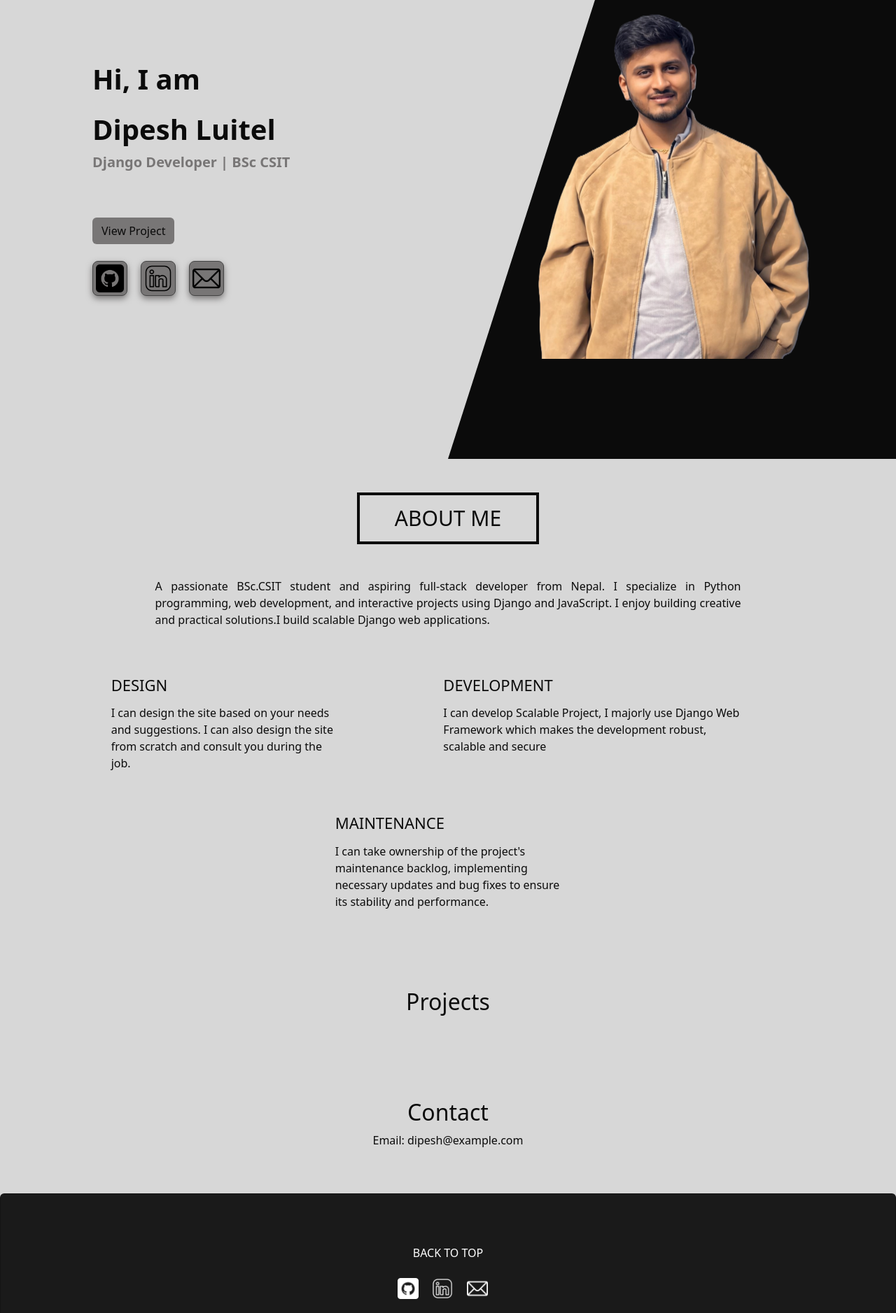
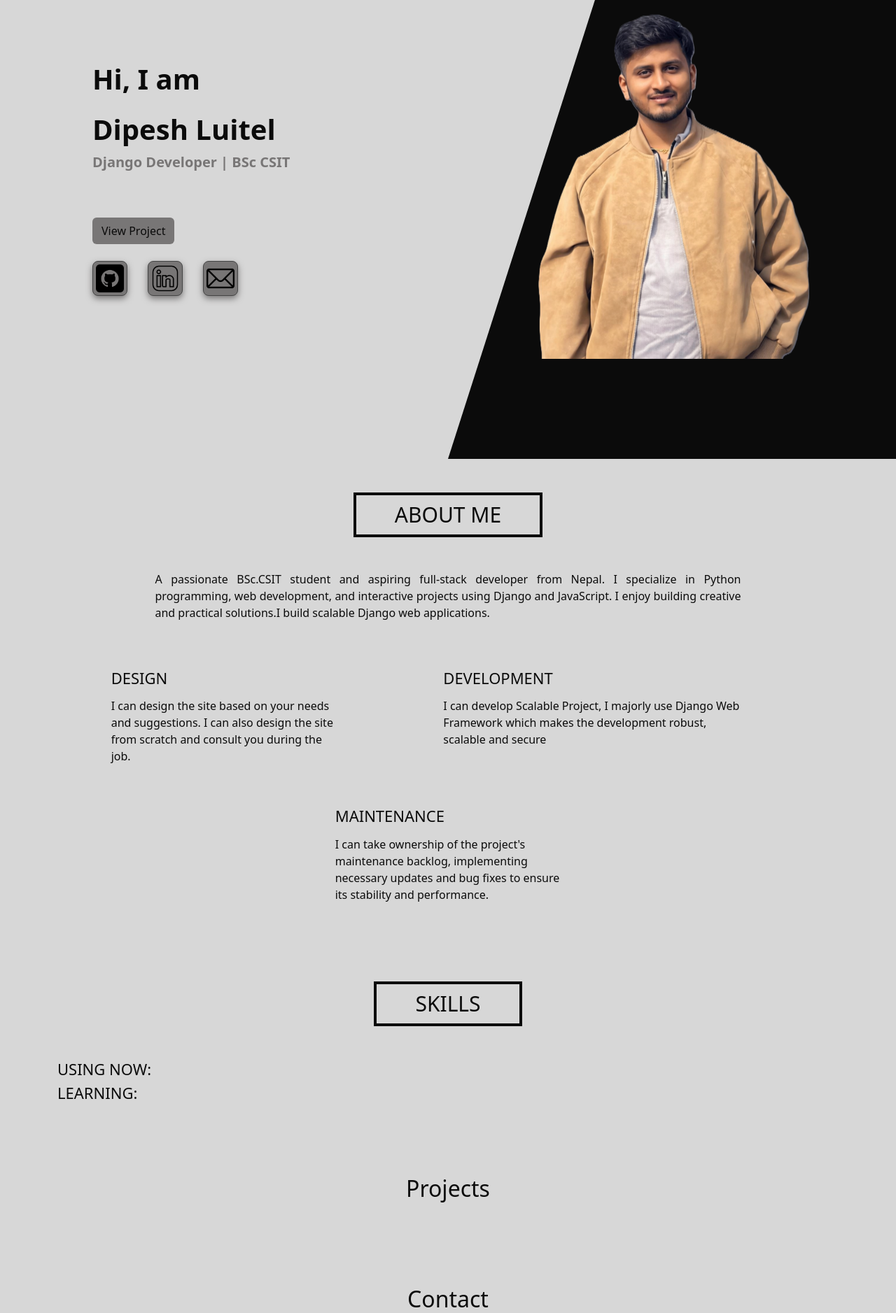
Before and after one commit to dipeshluitel/Portfolio, a Django app: page / in a window 1280 px wide. Shown: the part 144-2021 px from the top of the page at 70% size. Run offline with Django 5.2, Linux system fonts and the light colour scheme; data that the repository does not hold is empty.

Commit message:
update(template): Skill section added remain backend integration

```diff
--- a/myportfolio/portfolio/static/portfolio/css/style.css
+++ b/myportfolio/portfolio/static/portfolio/css/style.css
@@ -41,7 +41,7 @@ body{
     box-shadow: 0px 4px 10px #787676;
 
     padding: 4px;
-    margin-right: 15px;
+    margin-right: 25px;
 
 }
 .logo-img-top:hover{
@@ -51,7 +51,7 @@ body{
 }
 .about-me{
     display: inline-block;
-    padding: 15px 50px;
+    padding: 10px 55px;
     font-size: 30px;
     border: 4px solid #0B0B0B;
     user-select: none;
@@ -136,3 +136,14 @@ body{
     cursor: pointer;
 
 }
+
+.skill h2{
+    display: inline-block;
+    padding: 10px 55px;
+    font-size: 30px;
+    border: 4px solid #0B0B0B;
+    user-select: none;
+}
+.skill h3{
+    font-size:22px;
+}
--- a/myportfolio/portfolio/templates/portfolio/base.html
+++ b/myportfolio/portfolio/templates/portfolio/base.html
@@ -23,7 +23,7 @@
     <script src="https://cdn.jsdelivr.net/npm/bootstrap@5.3.3/dist/js/bootstrap.bundle.min.js"></script>
     <script src="https://unpkg.com/aos@2.3.1/dist/aos.js"></script>
     <script>
-        AOS.init({ once: true, duration: 900 });
+        AOS.init({ duration: 900 });
     </script>
 </body>
 
--- a/myportfolio/portfolio/templates/portfolio/home.html
+++ b/myportfolio/portfolio/templates/portfolio/home.html
@@ -73,7 +73,14 @@
 
 </section>
 
-<section id="skills">
+<section id="skills" class="py-5">
+    <div class="container skill " data-aos="fade-right">
+        <div class="text-center">
+            <h2 class="mb-5 mx-auto">SKILLS</h2>
+        </div>
+        <h3>USING NOW:</h3>
+        <h3>LEARNING:</h3>
+    </div>
 
 </section>
 
```
